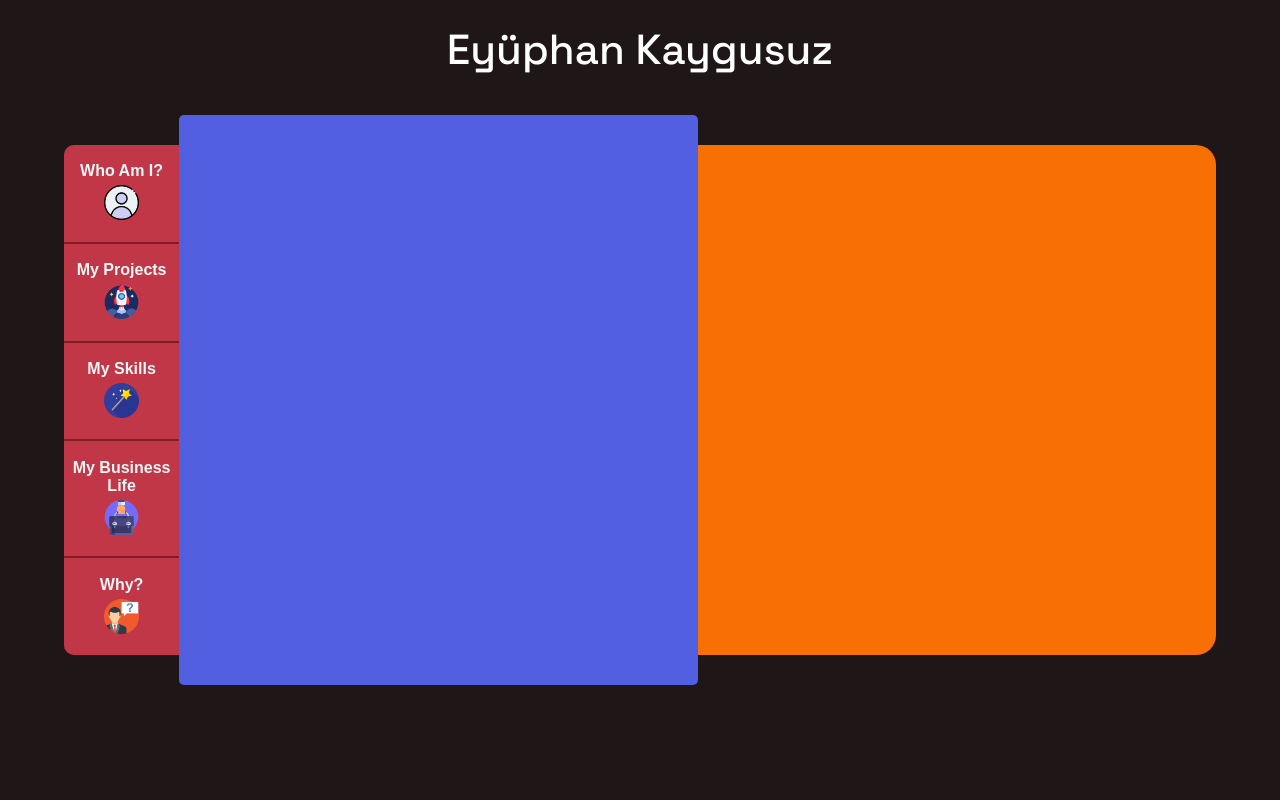
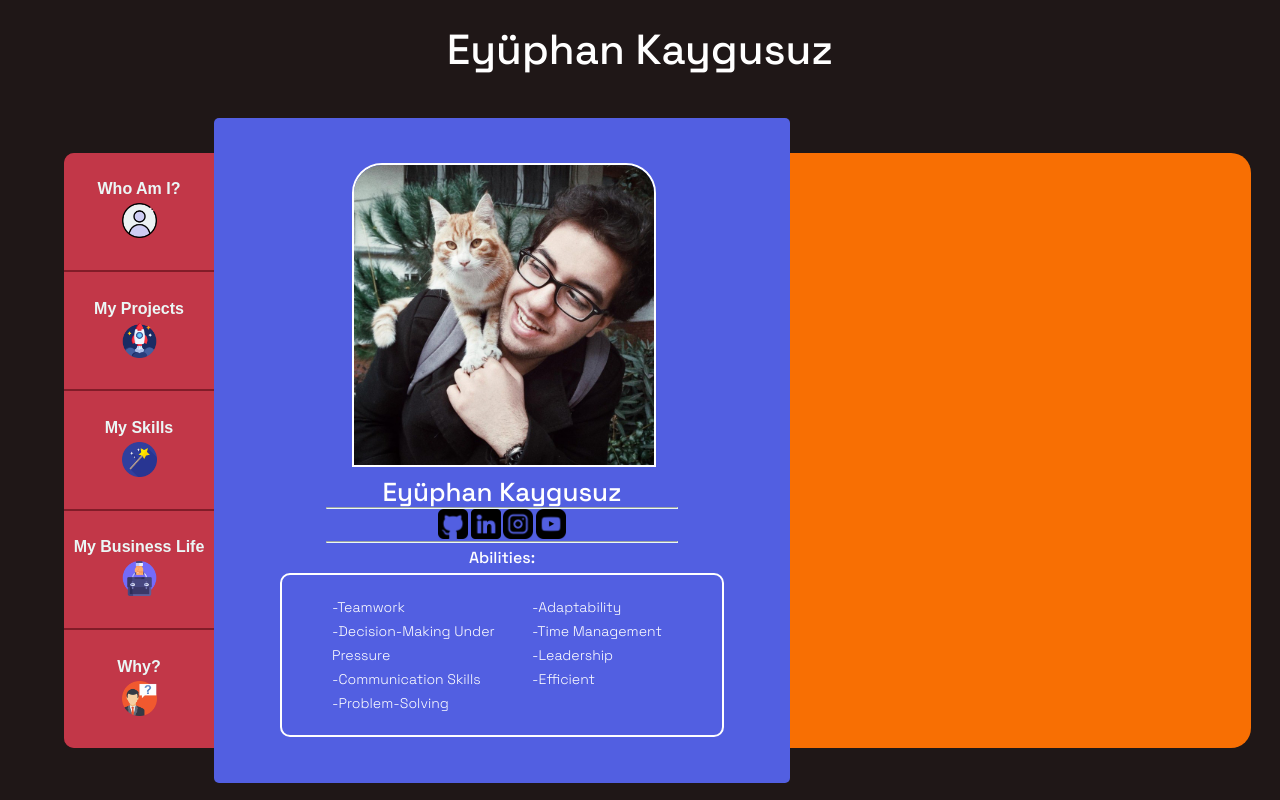
Before and after one commit to eyuphankygsz/CV-WebPage, a plain HTML site: page index.html in a window 1280 px wide. Drawn offline with Linux system fonts and the light colour scheme.

Commit message:
A Page Added

```diff
--- a/index.html
+++ b/index.html
@@ -46,15 +46,48 @@
         <div class="content">
           <div class="contentBackground">
             <div id="pageContent">
-                <div>
-
+                <div id="whoAmI">
+                    <div class="profile">
+                      <div class="pfp">
+                        <img src="./images/me.jpeg" alt="img">
+                      </div>
+                      <div class="myName">
+                        <p>Eyüphan Kaygusuz</p>
+                      </div>
+                      <hr>
+                      <div class="social">
+                        <a href="#"><img src="./images/github.png" alt="GitHub"></a>
+                        <a href="#"><img src="./images/linkedin.png" alt="LinkedIn"></a>
+                        <a href="#"><img src="./images/instagram.png" alt="Instagram"></a>
+                        <a href="#"><img src="./images/youtube.png" alt="Youtube"></a>
+                      </div>
+                      <hr>
+                      <p>Abilities:</p>
+                      <div class="stats">
+                        <div class="part">
+                          <p>-Teamwork</p>
+                          <p>-Decision-Making Under Pressure</p>
+                          <p>-Communication Skills</p>
+                          <p>-Problem-Solving</p>
+                        </div>
+                        <div class="part">
+                          <p>-Adaptability</p>
+                          <p>-Time Management</p>
+                          <p>-Leadership</p>
+                          <p>-Efficient</p>
+                        </div>
+                      </div>
+                    </div>
                 </div>
+                <div id="projects"></div>
+                <div id="skills"></div>
+                <div id="business"></div>
+                <div id="why"></div>
             </div>
           </div>
         </div>
         <div class="info">
           <div class="infoBackground">
-
           </div>
         </div>
       </div>
--- a/script.js
+++ b/script.js
@@ -13,19 +13,41 @@ const arrangeButtons = () => {
 };
 arrangeButtons();
 
+const pages = ["whoAmI", "projects", "skills", "business", "why"];
 
-const changePage = (page) => {
-    const pageContent = document.querySelector(PAGE_CONTENT_SELECTOR);
-    console.log(page);
-    pageContent.replaceChild(selectPage(page),pageContent.children[0]);
-};
-const selectPage = (page) => {
-    const newPage = document.createElement("div");
-    newPage.classList.add(page);
-    return newPage;
+const copyDivHtml = (divName, classIndex) => {
+  const newDiv = document.createElement("div");
+  const oldDiv = document.querySelector("#" + pages[classIndex]);
+  const pageContent = document.querySelector("#pageContent");
+
+  newDiv.classList.add(pages[classIndex]);
+  newDiv.innerHTML = oldDiv.innerHTML;
+  newDiv.style.display = "none";
+  pageContent.appendChild(newDiv);
+  oldDiv.remove();
+
+  return newDiv;
+}
+const pageDivs = {
+    whoAmI: copyDivHtml("#whoAmI", 0),
+    projects: copyDivHtml("#projects", 1),
+    skills: copyDivHtml("#skills", 2),
+    business: copyDivHtml("#business", 3),
+    why: copyDivHtml("#why", 4)
 };
 
-const pages = ["whoAmI", "projects", "skills", "business", "why"];
+let lastPage = "";
+const changePage = (page) => {
+  if(page != lastPage){
+    if(lastPage != "")
+    pageDivs[lastPage].style.display = "none";
+    pageDivs[page].style.display = "block";
+    lastPage = page;
+  }
+};
+changePage("whoAmI");
+
+
 
 let pi = 0;
 Array.from(buttonHolder.children).forEach((element, index) => {
--- a/style.css
+++ b/style.css
@@ -22,11 +22,11 @@ body {
 #main {
     margin: auto;
     width: 90%;
+    max-width: 1400px;
     display: grid;
-    height: 80%;
-    min-height: 600px;
-    max-height: 850px;
-    grid-template-columns: 10% 45% 45%;
+    min-height: 700px;
+
+    grid-template-columns: minmax(150px,100px) 50% 40%;
     grid-template-rows: 100%;
 }
 
@@ -99,8 +99,78 @@ body {
     height: 95%;
     background-color: #525FE1;
     border-radius: 5px;
+    align-content: center;
 }
 
+#pageContent{
+    margin: auto;
+    align-content: center;
+    width: 95%;
+    height: 95%;
+    font-size: 16px;
+    line-height: 30px;
+}
+#whoAmI{
+    width: 100%;
+    height: 100%;
+}
+.profile{
+    margin: auto;
+    width: 100%;
+    max-width: 500px;
+    height: 100%;
+}
+.profile hr{
+    margin: auto;
+    width: 70%;
+    border-color: #ebf7f6;
+}
+.profile .pfp{
+    margin: auto;
+    width: 70%;
+    max-width: 300px;
+    height: 40%;
+}
+.profile .pfp img{
+    border: 2px solid white;
+    border-top-left-radius: 30px;
+    border-top-right-radius: 30px;
+    width: 100%;
+}
+.profile .myName{
+    margin: auto;
+    text-align:center;
+    align-content: center;
+    height: 10%;
+    font-size: 26px;
+}
+.profile .social{
+    font-size: 10px;
+    line-height: 10px;
+    align-content: center;
+    height: 10%;
+    width: 70%;
+    margin: auto;
+}
+.profile .social img{
+    width: 30px;
+}
+.profile .stats{
+    margin: auto;
+    border: 2px solid white;
+    border-radius: 10px;
+    font-weight: 300;
+    font-size: 14px;
+    line-height: 24px;
+    max-width: 400px;
+    text-align: left;
+    padding: 20px;
+    display: flex;
+}.profile .stats .part{
+    margin-left: 30px;
+    width: 50%;
+    height: 100%;
+}
 .info {
     align-content: center;
     width: 100%;
```
Also changed, not shown: images/github.png (added), images/instagram.png (added), images/linkedin.png (added), images/me.jpeg (added), images/youtube.png (added).
